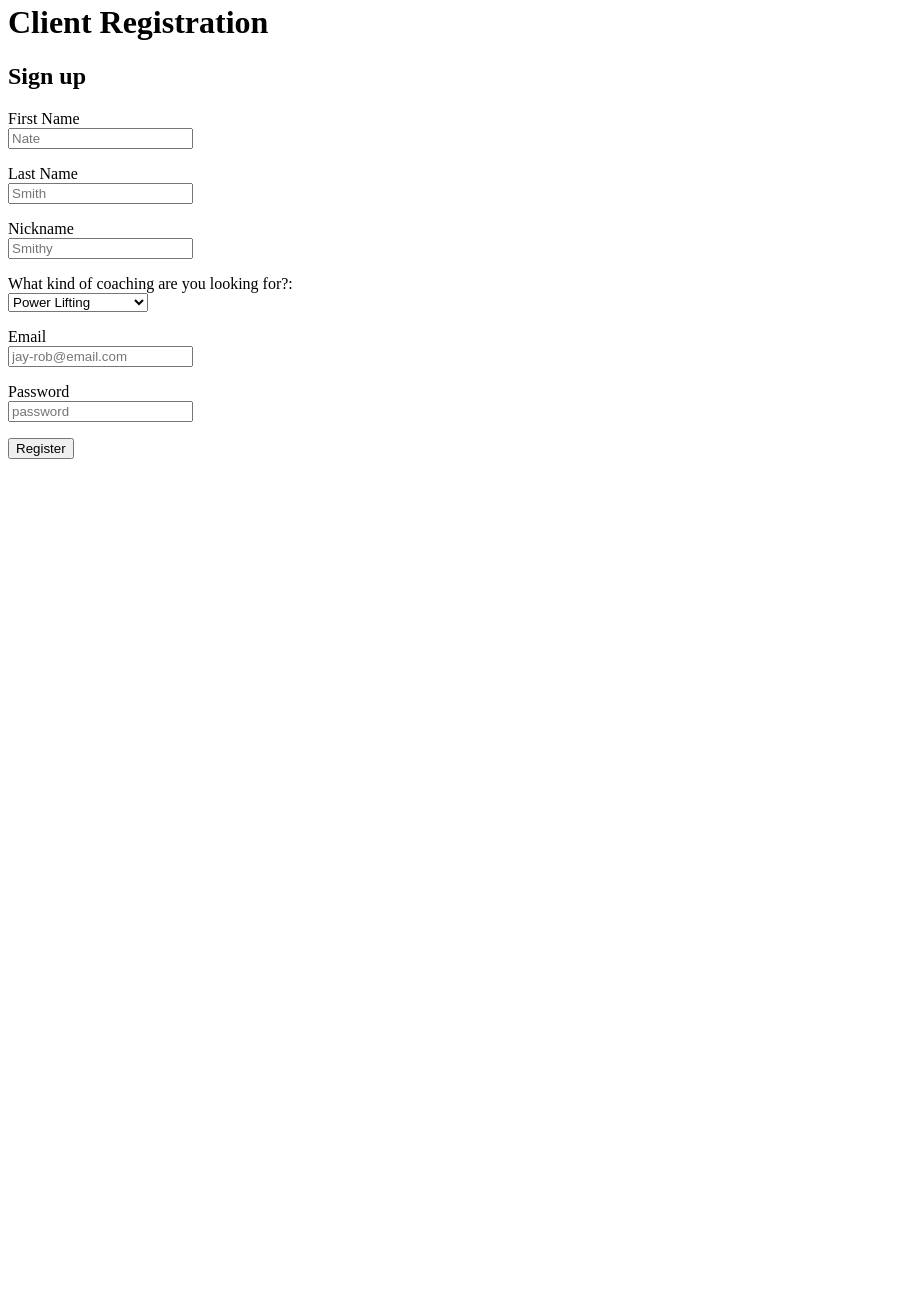
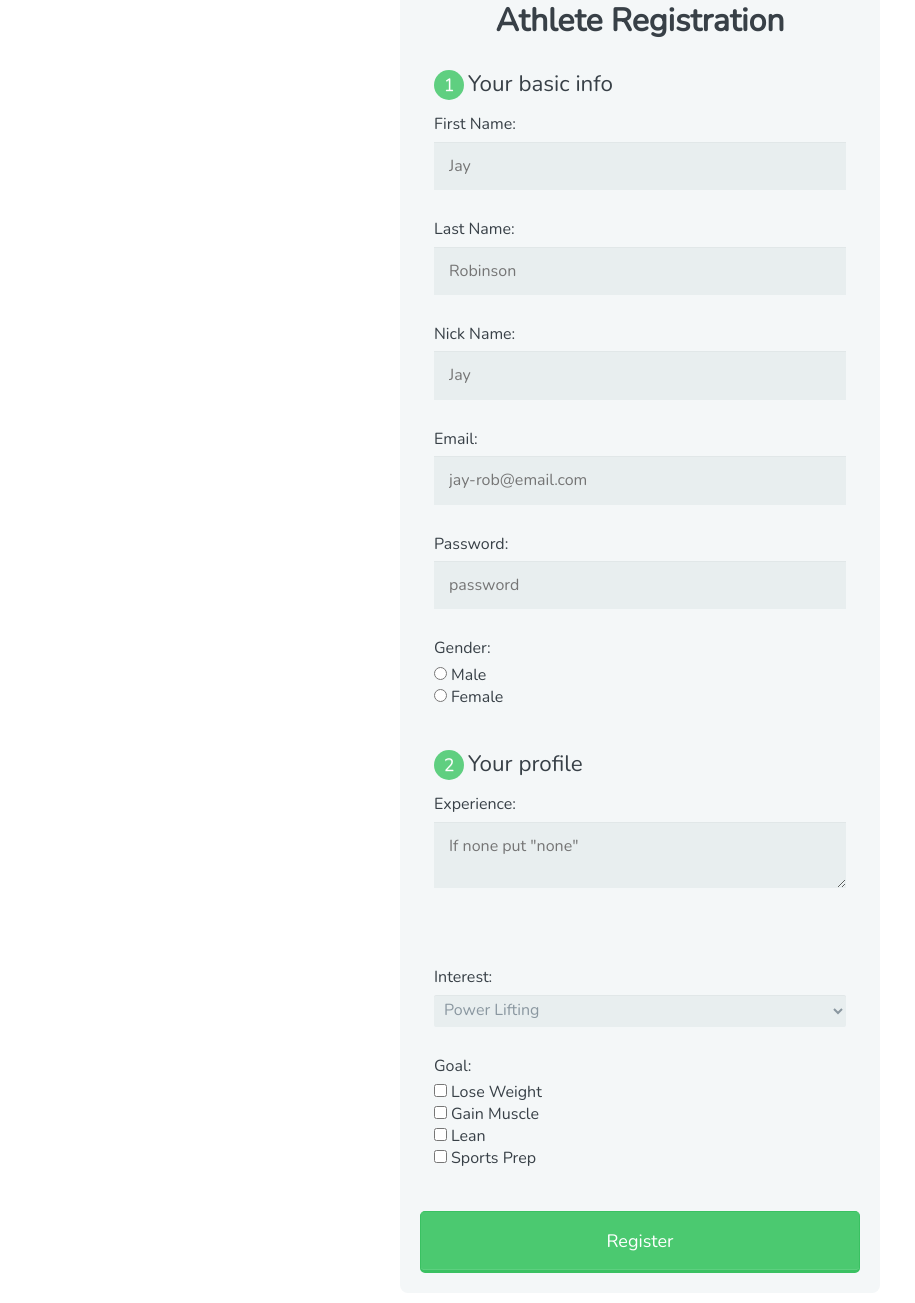
Before and after one commit to ChrisMiller83/healthierU, a website: page templates/client-reg.html in a window 1280 px wide. Shown: the part 17-1320 px from the top of the page, without its empty margins (0-915 px from the left). Before the commit the page ends 800 px from the top, so only its background shows below. Drawn offline with nearby package versions, Linux system fonts and the light colour scheme.

Commit message:
updated registration forms

```diff
--- a/templates/client-reg.html
+++ b/templates/client-reg.html
@@ -1,47 +1,76 @@
 <!DOCTYPE html>
 <html lang="en">
-<head>
-  <meta charset="UTF-8">
-  <meta http-equiv="X-UA-Compatible" content="IE=edge">
-  <meta name="viewport" content="width=device-width, initial-scale=1.0">
-  <title>Client Registration</title>
-</head>
+  <head>
+    <meta charset="utf-8">
+    <meta name="viewport" content="width=device-width, initial-scale=1.0">
+    <title>Athlete Registration</title>
+    <link rel="stylesheet" href="css/normalize.css">
+    <link href='https://fonts.googleapis.com/css?family=Nunito:400,300' rel='stylesheet' type='text/css'>
+    <link rel="stylesheet" href="css/main.css">
+    <link rel="stylesheet" href="styles.css">
+  </head>
 <body>
-  <h1>Client Registration</h1>
-    <form method="POST" action="/users/rgeister">
-      <h2>Sign up</h2>
-      <p>
-        <label for="first-name">First Name</label><br>
-        <input type="text" name="first-name" id="first-name" placeholder="Nate" required />
-      </p>
-      <p>
-        <label for="last-name">Last Name</label><br>
-        <input type="text" name="last-name" id="last-name" placeholder="Smith" required />
-      </p>
-      <p>
-        <label for="nickname" >Nickname</label><br>
-        <input type="text" name="nickname" id="nickname" placeholder="Smithy" required />
-      </p>
-      <p>
-      <label for="specialty">What kind of coaching are you looking for?:</label>
-      <br>
 
-      <select name="specialty" id="specialty">
-        <option value="lifting">Power Lifting</option>
-        <option value="physique">Physique</option>
-        <option value="cardio">Conditioning/Cardio</option>
+  <form action="index.html" method="post">
+
+    <h1>Athlete Registration</h1>
+
+    <fieldset>
+      <legend><span class="number">1</span>Your basic info</legend>
+      <label for="first-name">First Name:</label>
+      <input type="text" id="name" name="user_name" placeholder="Jay">
+
+      <label for="last-name">Last Name:</label>
+      <input type="text" id="name" name="user_name" placeholder="Robinson">
+
+      <label for="nickname">Nick Name:</label>
+      <input type="text" id="nickname" name="user_name" placeholder="Jay">
+
+
+      <label for="mail">Email:</label>
+      <input type="email" id="mail" name="user_email" placeholder="jay-rob@email.com">
+
+      <label for="password">Password:</label>
+      <input type="password" id="password" name="user_password" placeholder="password">
+
+      <label>Gender:</label>
+      <input type="radio" id="under_13" value="under_13" name="user_age"><label for="under_13" class="light">Male</label><br>
+      <input type="radio" id="over_13" value="over_13" name="user_age"><label for="over_13" class="light">Female</label>
+    </fieldset>
+
+    <fieldset>
+      <legend><span class="number">2</span>Your profile</legend>
+      <label for="bio">Experience:</label>
+      <textarea id="bio" name="user_bio" placeholder='If none put "none"'></textarea>
+    </fieldset>
+    <fieldset>
+    <label for="interest">Interest:</label>
+    <select id="expertice" name="user_job">
+      <optgroup label="Strength">
+        <option value="power_lifting">Power Lifting</option>
+        <option value="body_building">Body Building</option>
+
+      </optgroup>
+      <optgroup label="Team Sports">
+        <option value="basketball">Basketball</option>
+        <option value="football">Football</option>
+        <option value="track">Track & Field</option>
+      </optgroup>
+      <optgroup label="Conditioning/Cardio">
         <option value="crossfit">Crossfit</option>
-      </select>
-    </p>
-      <p>
-        <label for="email">Email</label><br>
-        <input type="text" name="email" id="email"  placeholder="jay-rob@email.com" required />
-      </p>
-      <p>
-        <label for="password">Password</label><br>
-        <input type="password" name="password" id="password" placeholder="password" required />
-      </p>
-      <button type="Register">Register</button>
-    </form>
+        <option value="agility">Agility</option>
+      </optgroup>
+
+    </select>
+
+      <label>Goal:</label>
+        <input type="checkbox" id="lose" value="interest_lose" name="user_interest"><label class="light" for="lose">Lose Weight</label><br>
+        <input type="checkbox" id="gain" value="interest_gain" name="user_interest"><label class="light" for="gain">Gain Muscle</label><br>
+        <input type="checkbox" id="lean" value="interest_lean" name="user_interest"><label class="light" for="lean">Lean</label><br>
+        <input type="checkbox" id="sports" value="interest_sports" name="user_interest"><label class="light" for="sports">Sports Prep</label>
+    </fieldset>
+    <button type="submit">Register</button>
+  </form>
+
 </body>
 </html>
--- a/templates/styles.css
+++ b/templates/styles.css
@@ -0,0 +1,117 @@
+*, *:before, *:after {
+  -moz-box-sizing: border-box;
+  -webkit-box-sizing: border-box;
+  box-sizing: border-box;
+}
+
+body {
+  font-family: 'Nunito', sans-serif;
+  color: #384047;
+}
+
+form {
+  max-width: 300px;
+  margin: 10px auto;
+  padding: 10px 20px;
+  background: #f4f7f8;
+  border-radius: 8px;
+}
+
+h1 {
+  margin: 0 0 30px 0;
+  text-align: center;
+}
+
+input[type="text"],
+input[type="password"],
+input[type="date"],
+input[type="datetime"],
+input[type="email"],
+input[type="number"],
+input[type="search"],
+input[type="tel"],
+input[type="time"],
+input[type="url"],
+textarea,
+select {
+  background: rgba(255,255,255,0.1);
+  border: none;
+  font-size: 16px;
+  height: auto;
+  margin: 0;
+  outline: 0;
+  padding: 15px;
+  width: 100%;
+  background-color: #e8eeef;
+  color: #8a97a0;
+  box-shadow: 0 1px 0 rgba(0,0,0,0.03) inset;
+  margin-bottom: 30px;
+}
+
+input[type="radio"],
+input[type="checkbox"] {
+  margin: 0 4px 8px 0;
+}
+
+select {
+  padding: 6px;
+  height: 32px;
+  border-radius: 2px;
+}
+
+button {
+  padding: 19px 39px 18px 39px;
+  color: #FFF;
+  background-color: #4bc970;
+  font-size: 18px;
+  text-align: center;
+  font-style: normal;
+  border-radius: 5px;
+  width: 100%;
+  border: 1px solid #3ac162;
+  border-width: 1px 1px 3px;
+  box-shadow: 0 -1px 0 rgba(255,255,255,0.1) inset;
+  margin-bottom: 10px;
+}
+
+fieldset {
+  margin-bottom: 30px;
+  border: none;
+}
+
+legend {
+  font-size: 1.4em;
+  margin-bottom: 10px;
+}
+
+label {
+  display: block;
+  margin-bottom: 8px;
+}
+
+label.light {
+  font-weight: 300;
+  display: inline;
+}
+
+.number {
+  background-color: #5fcf80;
+  color: #fff;
+  height: 30px;
+  width: 30px;
+  display: inline-block;
+  font-size: 0.8em;
+  margin-right: 4px;
+  line-height: 30px;
+  text-align: center;
+  text-shadow: 0 1px 0 rgba(255,255,255,0.2);
+  border-radius: 100%;
+}
+
+@media screen and (min-width: 480px) {
+
+  form {
+    max-width: 480px;
+  }
+
+}
```
Also changed, not shown: templates/coach-reg.html (+62 -35 lines).
